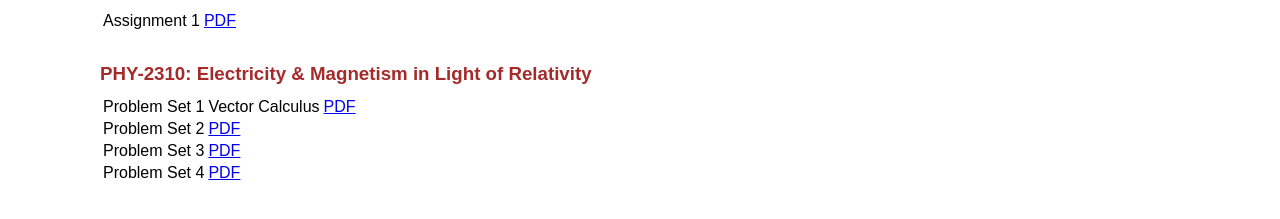
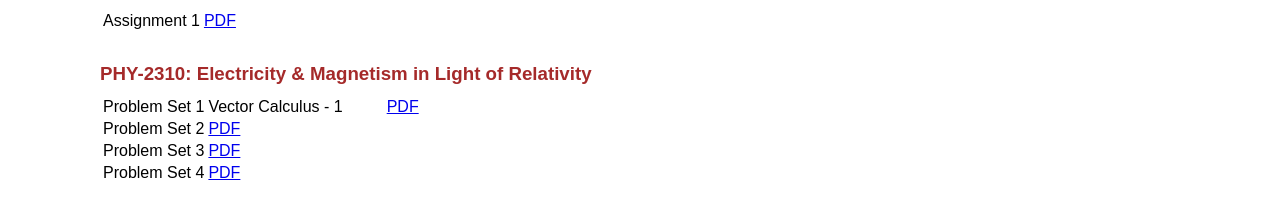
Before and after one commit to debadyuitighosh/debadyuitighosh.github.io, a Jekyll site: the page built from Teaching/teaching.md, in a window 1280 px wide. Shown: the part 233-452 px from the top of the page. Built offline with Jekyll 4.4.1, drawn with Linux system fonts in a browser that asks for light colours.

Commit message:
Update teaching.md

```diff
--- a/Teaching/teaching.md
+++ b/Teaching/teaching.md
@@ -15,7 +15,7 @@ permalink: /teaching/
 ### <font color='brown'> PHY-2310: Electricity & Magnetism in Light of Relativity
 
 |---------------|--------------------------------------------------------|---------------|
-| Problem Set 1 | Vector Calculus                                        | [PDF](teaching/phy2310/ProbSet-1.pdf)      |
+| Problem Set 1 | Vector Calculus - 1 <span style="padding-left: 40px;"> | [PDF](teaching/phy2310/ProbSet-1.pdf)      |
 | Problem Set 2 | [PDF](teaching/phy2310/ProbSet-2.pdf)                  |
 | Problem Set 3 | [PDF](teaching/phy2310/ProbSet-3.pdf)                  |
 | Problem Set 4 | [PDF](teaching/phy2310/ProbSet-4.pdf)                  |
```
